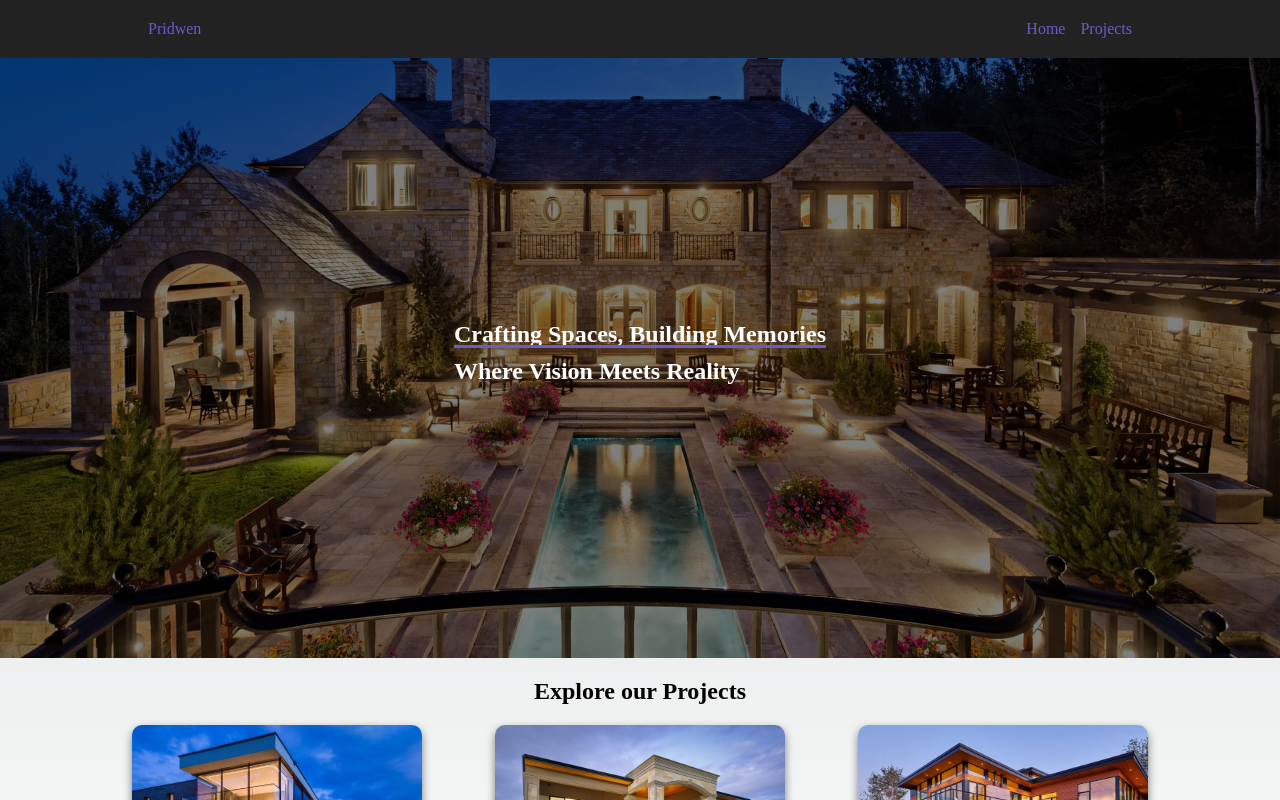
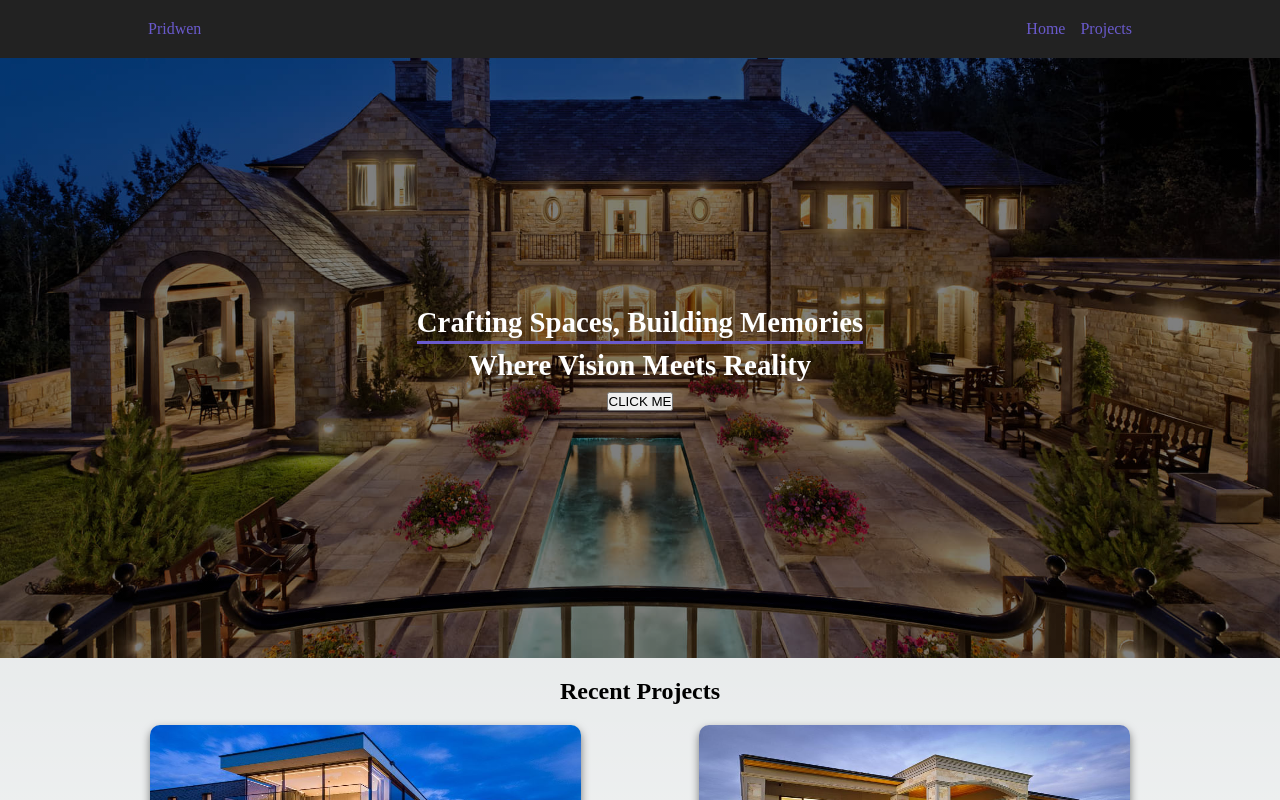
Before and after one commit to rickyxgit/pridwen, a Next.js app: page / in a window 1280 px wide. Shown: the top 800 px of the page. Built offline with nearby package versions, Linux system fonts and the light colour scheme.

Commit message:
home css

```diff
--- a/pages/index.js
+++ b/pages/index.js
@@ -29,19 +29,25 @@ export default function Home() {
       <div className={styles.bigImage}>
         <div className={styles.overlay}></div>
         <div className={styles.wrapper}>
-          <h2 className={styles.slogan}>Crafting Spaces, Building Memories</h2>
+          <div>
+            <h2 className={styles.slogan}>
+              Crafting Spaces, Building Memories
+            </h2>
 
-          <h2 className={styles.slogan2}>Where Vision Meets Reality</h2>
+            <h2 className={styles.slogan2}>Where Vision Meets Reality</h2>
+            <div className={styles.buttonCenter}>
+              <button> CLICK ME</button>
+            </div>
+          </div>
         </div>
       </div>
       <div>
-        <h2 className={styles.projectHeader}> Explore our Projects</h2>
+        <h2 className={styles.projectHeader}> Recent Projects</h2>
 
         <div className={styles.projectsGrid}>
           {projects.map((project) => (
             <ProjectItem
               key={project.name}
-
               image={project.image}
               name={project.name}
             />
@@ -49,7 +55,6 @@ export default function Home() {
         </div>
       </div>
       <Footer />
-
     </div>
   );
 }
--- a/styles/Index.module.css
+++ b/styles/Index.module.css
@@ -7,8 +7,6 @@
   background-image: linear-gradient(rgba(0,0,0,0.5), rgba(0,0,0,0.5)),url("../public/images/homeImage.jpg");
   background-size: cover;
   background-position: center;
-
-  z-index: 1;
 }
 
 .wrapper {
@@ -16,17 +14,16 @@
 
 .slogan {
     color:white;
-    opacity: 1.0;
-    z-index: 1;
+    font-size: 1.8em;
     position: relative;
-
-  margin-bottom: 10px;
+    text-align: center;
+    margin-bottom: 10px;
 }
 
 .slogan::after {
     content: "";
     position: absolute;
-    bottom: 0;
+    bottom: -5px;
     left: 0;
     width: 100%;
     height: 3px; /* Adjust thickness of underline */
@@ -36,25 +33,30 @@
 
 .slogan2 {
     color:white;
-    opacity: 1.0;
-    z-index: 1;
+    font-size: 1.8em;
+
     position: relative;
-
-  margin-bottom: 10px;
+    text-align: center;
+    margin-bottom: 10px;
 }
 
 .projectsGrid {
   display: grid;
-  grid-template-columns: repeat(auto-fit, minmax(200px, 1fr)); /* Adjusted */
-  grid-gap: 0px;
+  grid-template-columns: 1fr 1fr; /* Adjusted */
+  grid-gap: 10px;
   width: 85%; /* Adjust max-width if needed */
   margin: 0 auto; /* Center the grid */
 
 }
-
 
 .projectHeader {
   margin-top: 20px;
   margin-bottom: 20px;
   text-align: center;
 }
+
+.buttonCenter {
+  display: flex;
+  justify-content:center;
+  align-content: center;
+}
```
